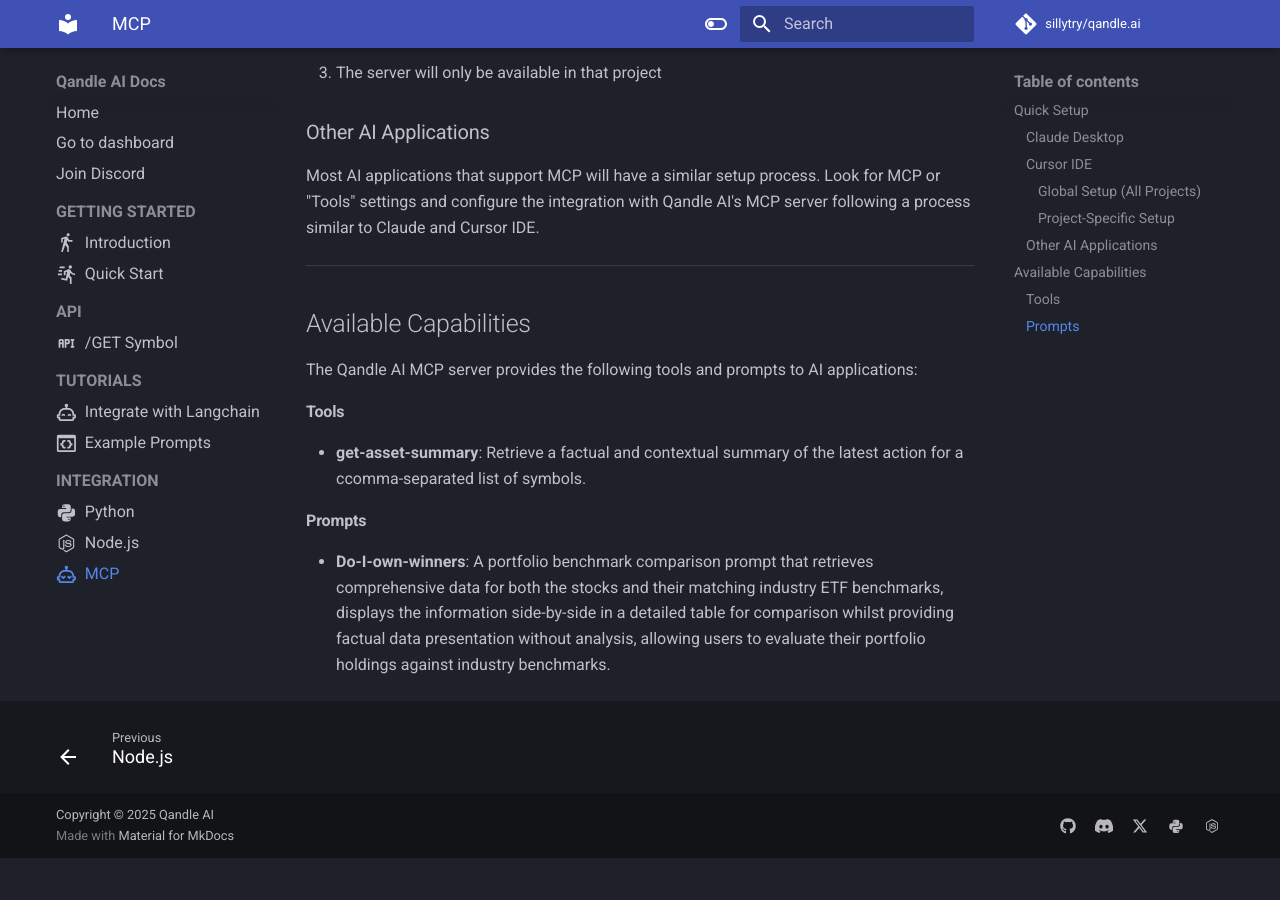
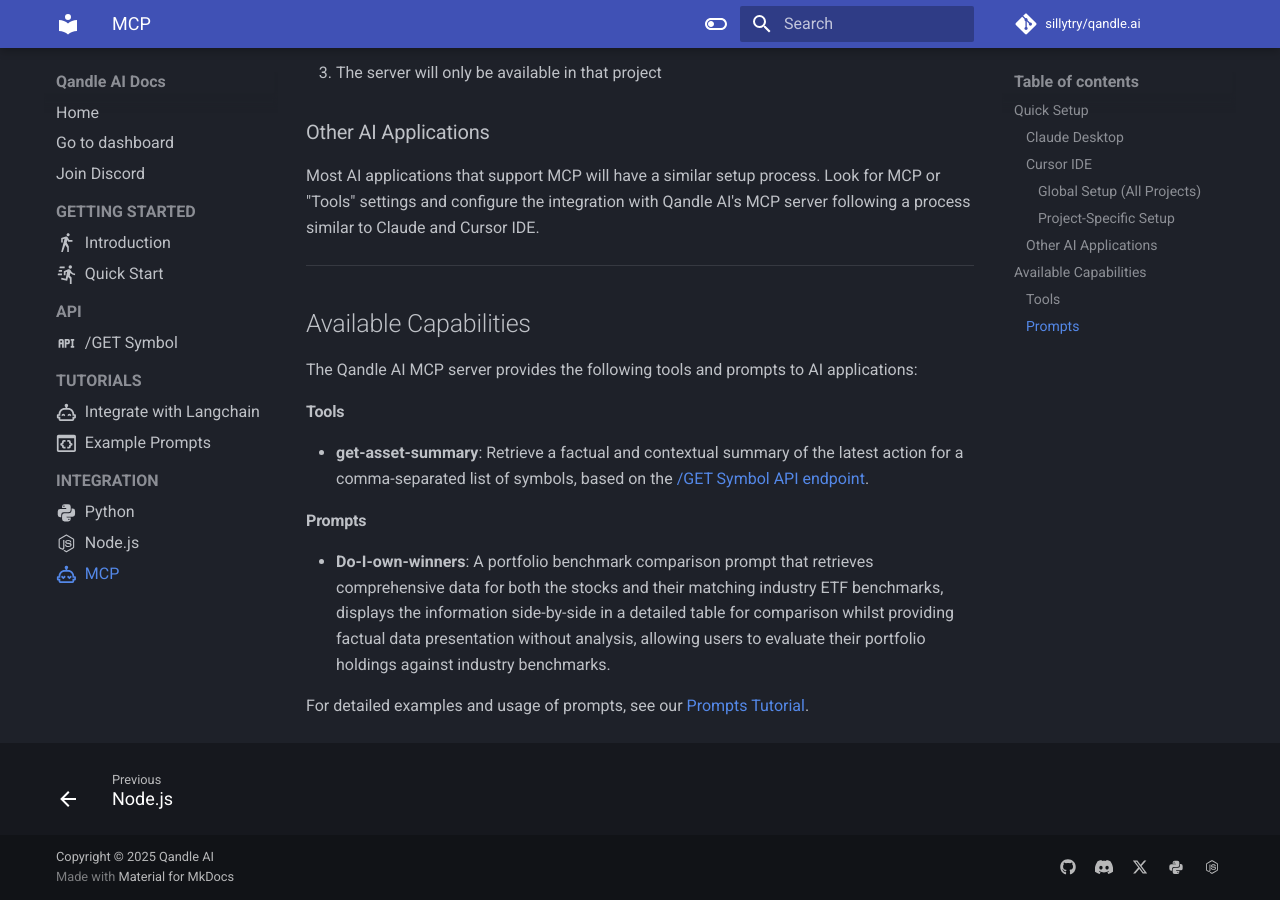
Before and after one commit to sillytry/qandle.ai, an MkDocs documentation site: the page built from docs/integration/mcp-server.md, in a window 1280 px wide and 900 px high, scrolled down 1365 px. Built offline with MkDocs 1.6.1 and Material for MkDocs 9.7.7, drawn with Linux system fonts in a browser that asks for light colours; comment, search, counter and statistics services are not loaded; before the commit the page ends 2223 px from its top, so only the background shows below that.

```diff
--- a/docs/integration/mcp-server.md
+++ b/docs/integration/mcp-server.md
@@ -61,9 +61,10 @@
 
 #### Tools
 
-- **get-asset-summary**: Retrieve a factual and contextual summary of the latest action for a ccomma-separated list of symbols.
-
+- **get-asset-summary**: Retrieve a factual and contextual summary of the latest action for a comma-separated list of symbols, based on the [/GET Symbol API endpoint](../api/get-symbol.md).
 
 #### Prompts
 
 - **Do-I-own-winners**: A portfolio benchmark comparison prompt that retrieves comprehensive data for both the stocks and their matching industry ETF benchmarks, displays the information side-by-side in a detailed table for comparison whilst providing factual data presentation without analysis, allowing users to evaluate their portfolio holdings against industry benchmarks.
+
+For detailed examples and usage of prompts, see our [Prompts Tutorial](../tutorials/prompts.md).
```
